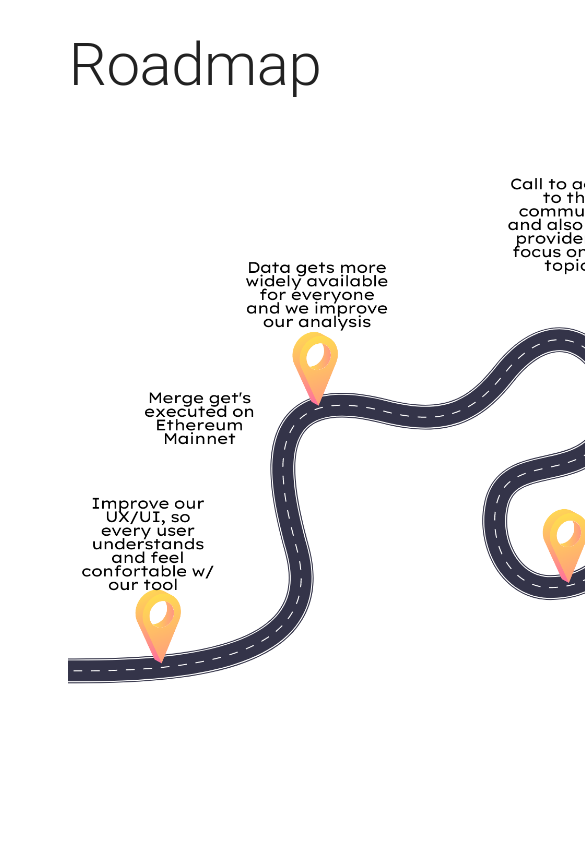
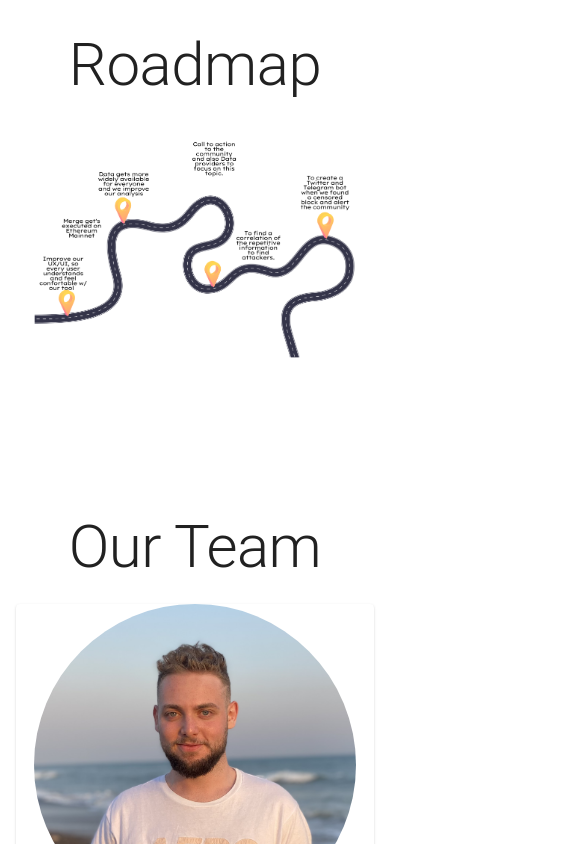
Before and after one commit to bilinkis/eth2-censorship-resistance, a Next.js app: page / in a window 390 px wide. Shown: the part 980-1824 px from the top of the page, 585 px wide, since content can reach past the window. Built offline with nearby package versions, Linux system fonts and the light colour scheme.

Commit message:
fix: minor correction for better mobile display

```diff
--- a/components/Landing.js
+++ b/components/Landing.js
@@ -98,7 +98,7 @@ export default function Landing() {
           >
             Roadmap
           </Typography>
-          <img src="/roadmap.png" style={{maxWidth:"1000px"}}></img>
+          <img src="/roadmap.png" style={{width: "100%"}}></img>
 
         </Container>
         <Container sx={{ py: 8 }} maxWidth="lg">
```
